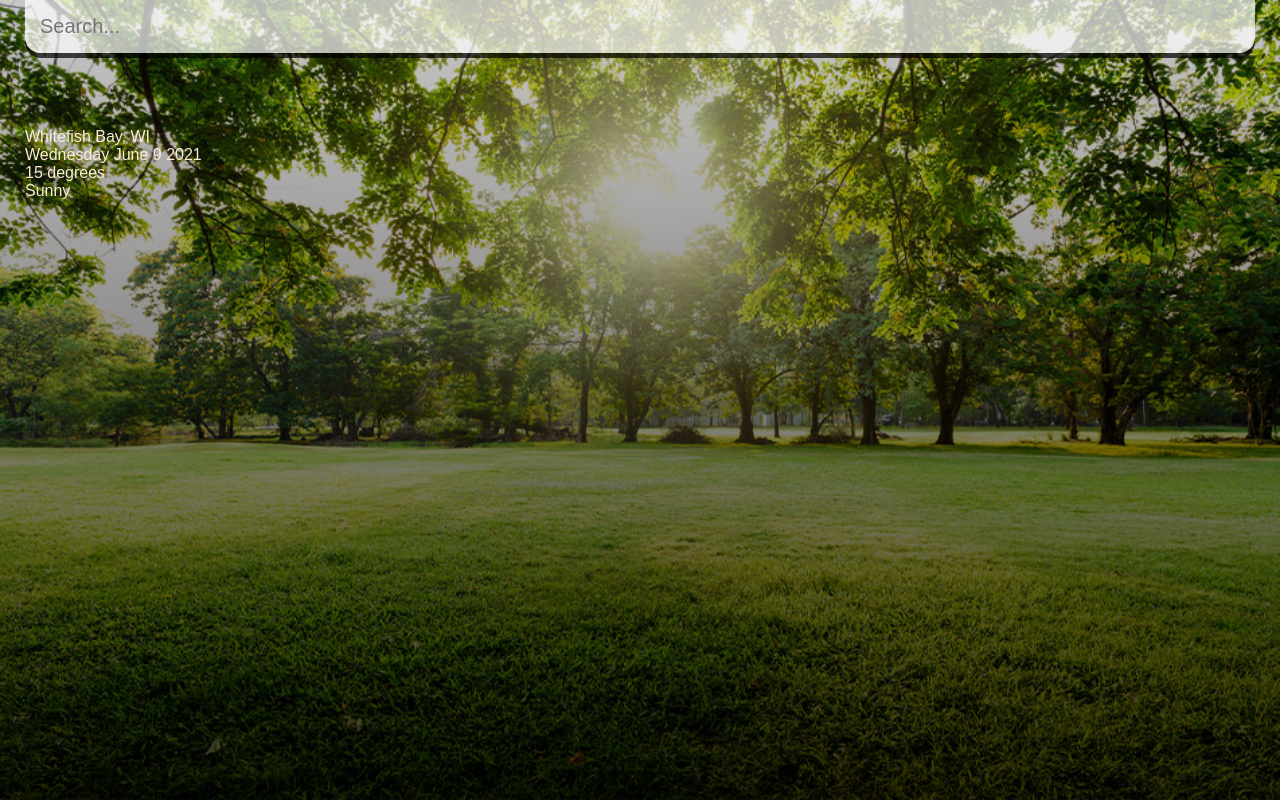
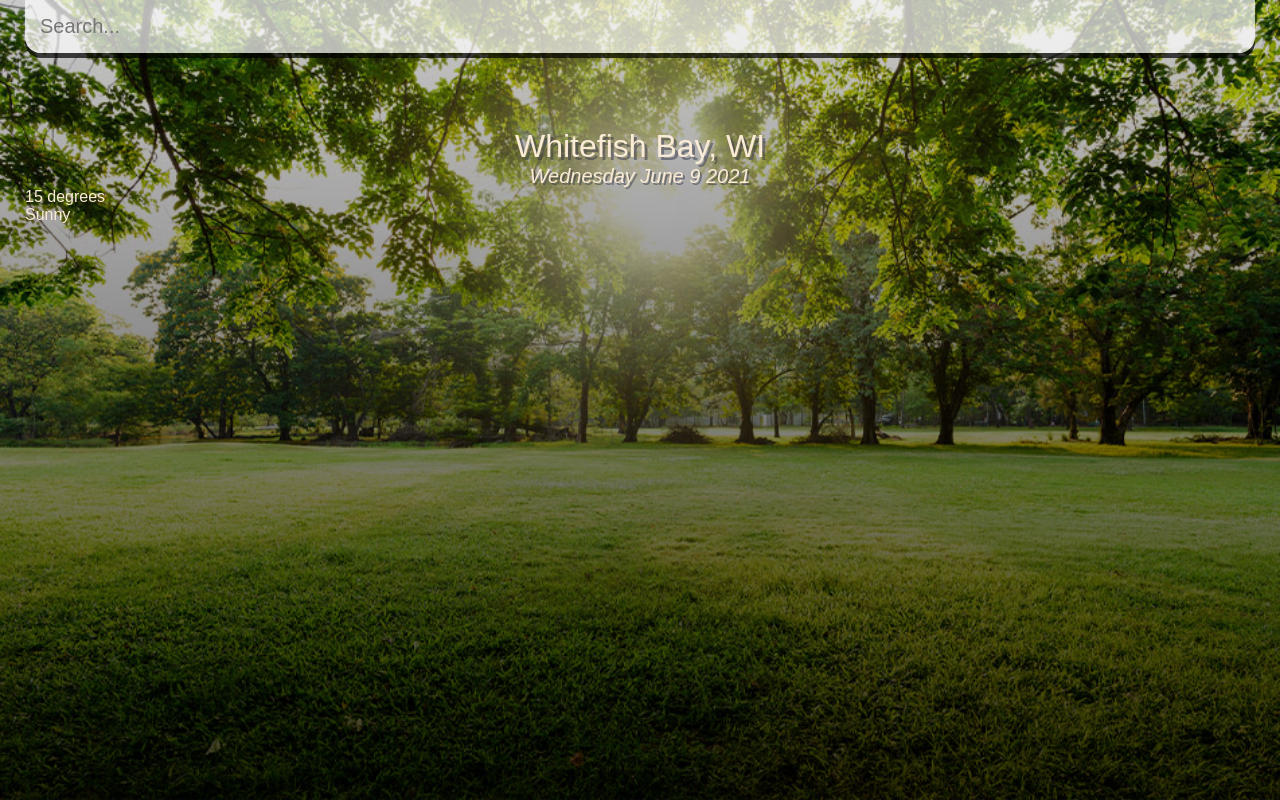
Before and after one commit to ZachAH/Reactful-Weather, a React (Create React App) app: page / in a window 1280 px wide. Built offline with nearby package versions, Linux system fonts and the light colour scheme.

Commit message:
styling for location and weather

```diff
--- a/src/index.css
+++ b/src/index.css
@@ -59,8 +59,21 @@
   background-color: rgba(255, 255, 255, 0.9);
 }
 
-.location-box {
+.location-box .location {
   color: antiquewhite;
+  font-size: 32px;
+  font-weight: 500;
+  text-align: center;
+  text-shadow: 3px 3px rgba(50, 50, 70, 0.5);
+}
+
+.location-box .date {
+  color: antiquewhite;
+  font-size: 20px;
+  font-weight: 300;
+  font-style: italic;
+  text-align: center;
+  text-shadow: 2px 2px rgba(50, 50, 70, 0.5);
 }
 
 .weather-box {
```
